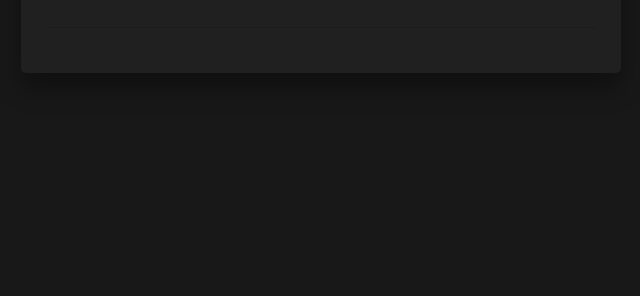
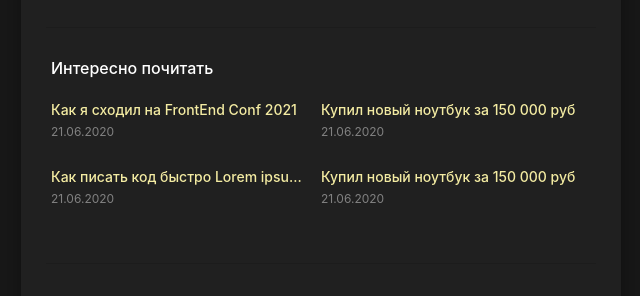
Before and after one commit to vitasgit/valak, a plain HTML site: page admin-post.html in a window 1280 px wide. Shown: the part 1679-1975 px from the top of the page, without its empty margins (469-1109 px from the left). Before the commit the page ends 1862 px from the top, so only its background shows below. Drawn offline with Linux system fonts and the light colour scheme.

Commit message:
update admin-post
add related

```diff
--- a/admin-post.html
+++ b/admin-post.html
@@ -60,7 +60,7 @@
 			<nav class="navbar">
 				<ul class="navbar-list">
 					<li class="navbar-list__item">
-						<a class="navbar-list__link" href="#">Главная</a>
+						<a class="navbar-list__link" href="index.html">Главная</a>
 					</li>
 
 					<li class="navbar-list__item">
@@ -296,7 +296,8 @@
 
 				<article class="post">
 					<div class="post__actions">
-						<a href="#">Вернуться назад</a>
+						<a href="index.html">Вернуться назад</a>
+
 						<a href="#">
 							Поделиться
 							<img
@@ -326,7 +327,6 @@
 					</div>
 
 					<div class="post__content">
-
 						<div class="post__text">
 							<h2>Title h2</h2>
 
@@ -384,7 +384,50 @@
 								</span>
 							</p>
 						</div>
+						<!-- /.post__text -->
+
+						<div class="related">
+							<h3 class="related__title">
+								Интересно почитать
+							</h3>
+
+							<ul class="related__list">
+								<li class="related__list-item">
+									<h4 class="related__list-title">
+										<a href="#">Как я сходил на FrontEnd Conf 2021</a>
+									</h4>
+
+									<time class="related__list-date" datetime="2020-06-21 19:21">21.06.2020</time>
+								</li>
+
+								<li class="related__list-item">
+									<h4 class="related__list-title">
+										<a href="#">Купил новый ноутбук за 150 000 руб</a>
+									</h4>
+
+									<time class="related__list-date" datetime="2020-06-21 19:21">21.06.2020</time>
+								</li>
+
+								<li class="related__list-item">
+									<h4 class="related__list-title">
+										<a href="#">Как писать код быстро Lorem ipsum dolor sit amet consectetur adipisicing elit.</a>
+									</h4>
+
+									<time class="related__list-date" datetime="2020-06-21 19:21">21.06.2020</time>
+								</li>
+
+								<li class="related__list-item">
+									<h4 class="related__list-title">
+										<a href="#">Купил новый ноутбук за 150 000 руб</a>
+									</h4>
+
+									<time class="related__list-date" datetime="2020-06-21 19:21">21.06.2020</time>
+								</li>
+							</ul>
+						</div>
+						<!-- /.related -->
 					</div>
+					<!-- /.post__content -->
 				</article>
 				<!-- /.post -->
 
--- a/src/assets/sass/blocks/_navbar.scss
+++ b/src/assets/sass/blocks/_navbar.scss
@@ -39,6 +39,10 @@
 		text-transform: uppercase;
 		transition: background-color .2s ease;
 
+		&:hover {
+			text-decoration: none;
+		}
+
 		&.has-subnav {
 			position: relative;
 			padding-right: 3.5rem;
--- a/src/assets/sass/blocks/_post.scss
+++ b/src/assets/sass/blocks/_post.scss
@@ -21,11 +21,9 @@
 		a {
 			color: inherit;
 			opacity: .6;
-			text-decoration: none;
 			transition: opacity .2s ease;
 
 			&:hover {
-				text-decoration: underline;
 				opacity: 1;
 			}
 		}
@@ -92,11 +90,6 @@
 
 		a {
 			color: $blue;
-			text-decoration: none;
-
-			&:hover {
-				text-decoration: underline;
-			}
 		}
 
 		h2, h3, h4, h5, h6 {
@@ -178,11 +171,6 @@
 	&__read {
 		font-size: 1.4rem;
 		color: #107eff;
-		text-decoration: none;
-
-		&:hover {
-			text-decoration: underline;
-		}
 	}
 
 	&__footer {
--- /dev/null
+++ b/src/assets/sass/blocks/_related.scss
@@ -0,0 +1,42 @@
+.related {
+	padding: 3rem 0.5rem;
+	border-bottom: 1px solid #1c1c1c;
+
+	&__list {
+		flex-wrap: wrap;
+
+		&-item {
+			margin-bottom: 2.5rem;
+			padding-right: 1rem;
+			width: 50%;
+		}
+
+		&-title {
+			font-size: 1.4rem;
+			color: #F3EBA2;
+			font-weight: 500;
+
+			text-overflow: ellipsis;
+			overflow: hidden;
+			white-space: nowrap;
+
+			a {
+				color: inherit;
+			}
+		}
+
+		&-date {
+			font-size: 1.2rem;
+			color: #828282;
+		}
+	}
+
+	&__title {
+		margin-bottom: 2rem;
+
+		color: $white;
+		line-height: 1.3;
+		font-size: 1.6rem;
+		font-weight: 500;
+	}
+}
--- a/src/assets/sass/blocks/_subnav.scss
+++ b/src/assets/sass/blocks/_subnav.scss
@@ -22,6 +22,7 @@
 
 		&:hover {
 			background-color: darken($blue, 5%);
+			text-decoration: none;
 		}
 	}
 }
--- a/src/assets/sass/style.scss
+++ b/src/assets/sass/style.scss
@@ -45,6 +45,14 @@ p {
 	margin: 0;
 }
 
+a {
+	text-decoration: none;
+
+	&:hover {
+		text-decoration: underline;
+	}
+}
+
 
 /* Blocks */
 @import "blocks/_page.scss";
@@ -61,6 +69,7 @@ p {
 @import "blocks/_stories.scss";
 @import "blocks/_add-post.scss";
 @import "blocks/_post.scss";
+@import "blocks/_related.scss";
 @import "blocks/_embed.scss";
 @import "blocks/_pagination.scss";
 
```
Also changed, not shown: index.html (+5 -5 lines), src/admin-post.html (+45 -2 lines), src/index.html (+4 -4 lines), src/tpl/partials/header.html (+1 -1 lines), assets/css/style.css, assets/css/style.min.css.
